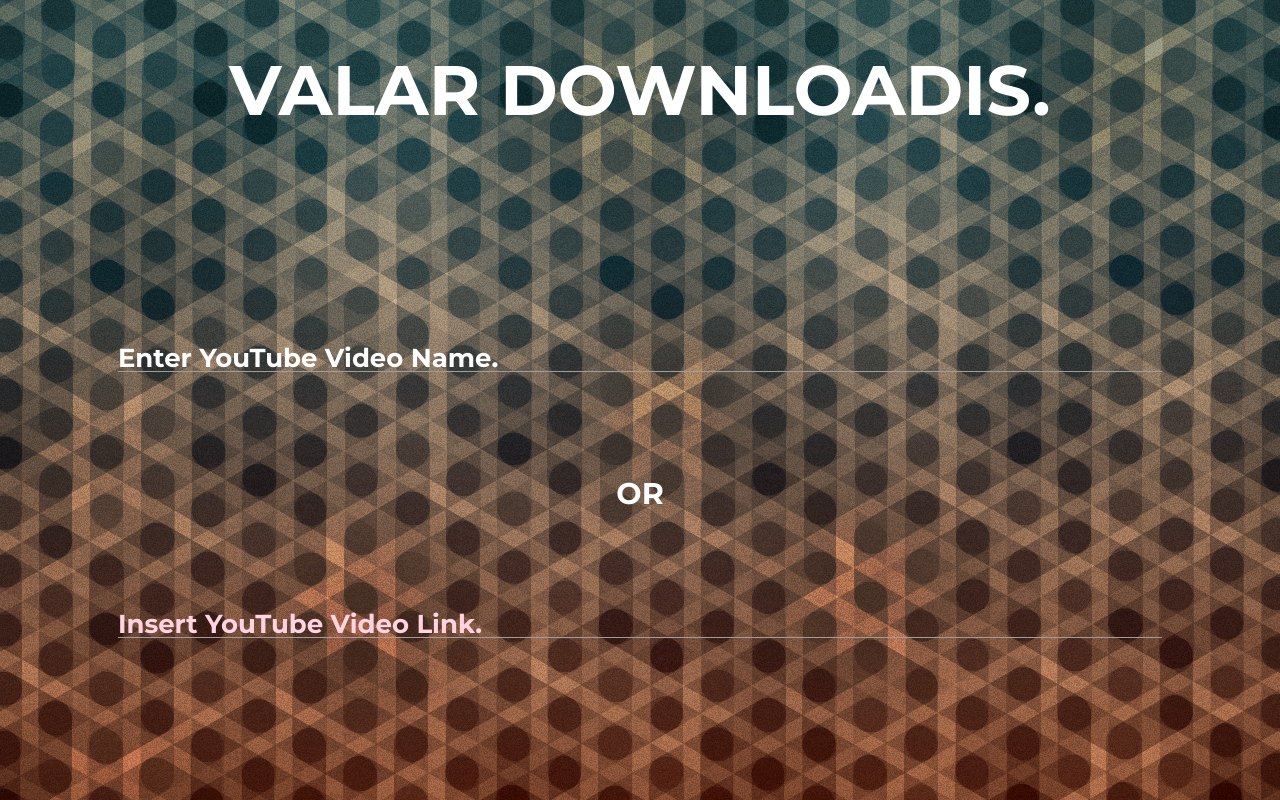
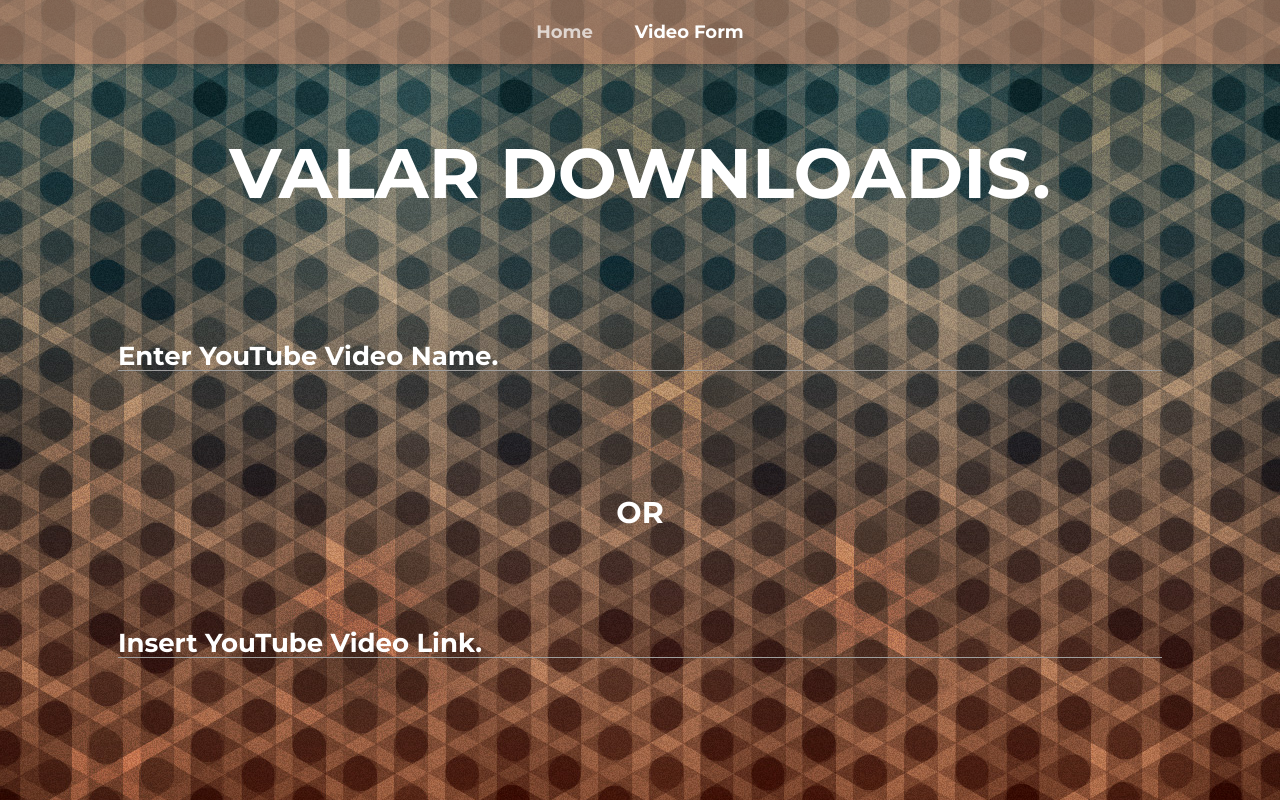
Before and after one commit to kushagraSahu/valardownloadis, a Django app: page /video/ in a window 1280 px wide. Run offline with Django 3.2, Linux system fonts and the light colour scheme; some libraries are stand-ins or nearby versions.

Commit message:
Video Section Completed, added video_time, minor frontend changes

```diff
--- a/app/templates/app/video_form.html
+++ b/app/templates/app/video_form.html
@@ -16,12 +16,16 @@
 		}
 		p {
 			text-align: center;
-			padding-top: 3%;
 			font-size: 70px;
 			font-family: "Montserrat", sans-serif;
 			font-weight: bolder;
 			color: white;
 		}
+		.home {
+			padding-top: 4%;
+			margin-bottom: 3%;
+		}
+
 		#icon_prefix{
 			text-align: center;
 			padding-top: 3%;
@@ -37,12 +41,35 @@
 			color: white;
 			font-weight: lighter;
 		}
+		#or {
+			margin-top: 7%;
+		}
 		#or p{
 			font-size:30px
 		}
+		nav{
+			position: fixed;
+			color: #fff;
+			background-color: rgba(200, 135, 104, 0.60);
+			width: 100%;
+			top: 0;
+			text-align: center;
+			z-index: 2;
+			font-family: "Montserrat", sans-serif;
+			font-weight: bolder;
+			color: white;
+		}
 	</style>
-	<div style="height:35%;">
-		<a href="{% url 'home' %}"><p>VALAR DOWNLOADIS.</p></a>
+	<nav>
+		<div class="nav-wrapper">
+			<div class="col s12">
+				<a href="{% url 'home' %}" class="breadcrumb">Home</a>
+				<a href="{% url 'video' %}" class="breadcrumb">Video Form</a>
+			</div>
+		</div>
+	</nav>
+	<div class="home" style="height:30%;">
+		<p><a href="{% url 'home' %}" style="color:white;"">VALAR DOWNLOADIS.</a></p>
 	</div>
 	<div class="row" style="margin-bottom:2%">
 		<form class ="input-field col m8 s12 l10 offset-l1 offset-m2" action="{% url 'download-video' %}" method="POST">
@@ -57,8 +84,8 @@
 	<div class="row" style="margin-top:2%" >
 		<form class ="input-field col m8 s12 l10 offset-l1 offset-m2" action="{% url 'download-video' %}" method="POST">
 			{% csrf_token %}
-			<input id="icon_prefix" type="url" name="url" autocomplete="off" class="validate">
-			<label for="icon_prefix" style="font-size:26px;color:#FFD3E2">Insert YouTube Video Link.</label>
+			<input id="icon_prefix" type="url" name="url" autocomplete="off" class="validate" spellcheck="false">
+			<label for="icon_prefix" style="font-size:26px;color:white">Insert YouTube Video Link.</label>
 		</form>
 	</div>
 </body>
--- a/app/views.py
+++ b/app/views.py
@@ -22,7 +22,7 @@ global activate_playlist
 global activate_video
 
 global hit_threshold
-hit_threshold = 6
+hit_threshold = 4
 
 activate_video = False
 activate_playlist = False
@@ -36,7 +36,7 @@ def home(request):
 def video(request):
 	return render(request, 'app/video_form.html')
 
-def get_download_links(watch_url, views):
+def get_download_links(watch_url):
 	print("Yo")
 	global hit_threshold
 	global flag_stay_video
@@ -88,7 +88,7 @@ def get_download_links(watch_url, views):
 							i+=1
 							video_format = link['title']
 							list_links.append(link)
-							print(str(i) + ". " + download + ", " + str(video_format) + ", Youtube Views: " + views)
+							print(str(i) + ". " + download + ", " + str(video_format) + ", Youtube Views: ")
 
 			print(list_links)
 			high_quality_link = list_links[0]
@@ -117,110 +117,130 @@ def download_video(request):
 	global hit_threshold
 	global activate_video
 	global activate_playlist
+	activate_video = True
+	activate_playlist = False
 	abort_override = False
 	query_range = 2
+	refresh_search_range = 3
 	search = request.POST.get('search', '')
 	if search:
-		search_url = base_yt_url + search
-		session1 = dryscrape.Session()
-		session1.visit(search_url)
-		response=session1.body()
-		soup = BeautifulSoup(response,"lxml")
-		list_results = soup.find('div', {'id': 'results'}).find('ol',{'class':'section-list'}).find('ol',{'class':'item-section'}).findAll('li')
-		watch_result_list = []
-		i=0
-		for result in list_results:
-			print(i)
-			if result.find('div', {'class': 'pyv-afc-ads-container'}):
-				continue
-			else:
-				print("Inside")
+		for i in range(0,refresh_search_range):
+			search_url = base_yt_url + search
+			session1 = dryscrape.Session()
+			session1.visit(search_url)
+			response=session1.body()
+			soup = BeautifulSoup(response,"lxml")
+			list_results = soup.find('div', {'id': 'results'}).find('ol',{'class':'section-list'}).find('ol',{'class':'item-section'}).findAll('li')
+			watch_result_list = []
+			i=0
+			for result in list_results:
+				print(i)
+				if result.find('div', {'class': 'pyv-afc-ads-container'}):
+					continue
+				else:
+					print("Inside")
+					hit_count = 1
+					while True:
+						print(hit_count)
+						if hit_count > hit_threshold:
+							abort_override = True
+							break
+						watch_result = result.find('div', {'class': "yt-lockup-content"})
+						if watch_result != None:
+							i+=1
+							print(watch_result)
+							watch_result_list.append(watch_result)
+							break
+						hit_count += 1
+
+					if(i>query_range):
+						break
+
+			#To get thumbnail photos of videos
+			video_duration_list = []
+			thumbnail_video_list = []
+			i=0
+			for result in list_results:
+				print(i)
+				if result.find('div', {'class': 'pyv-afc-ads-container'}):
+					continue
+				else:
+					print("Inside2")
+					hit_count = 1
+					while True:
+						print(hit_count)
+						print("in2")
+						if hit_count > hit_threshold:
+							abort_override = True
+							break
+						thumbnail_result = result.find('div', {'class': re.compile(r'yt-lockup-thumbnail')})
+						if thumbnail_result != None:
+							i+=1
+							thumbnail_src = thumbnail_result.find('span', {'class': 'yt-thumb-simple'}).find('img')['src']
+							thumbnail_video_list.append(thumbnail_src)
+							video_time = thumbnail_result.find('span', {'class': 'video-time'}).text
+							video_duration_list.append(video_time)
+							break
+						hit_count += 1
+
+					if(i>query_range):
+						break
+			list_video_details = []
+			for i in range(0,query_range+1):
+				video = {}
 				hit_count = 1
 				while True:
-					print(hit_count)
 					if hit_count > hit_threshold:
-						abort_override = True
 						break
-					watch_result = result.find('div', {'class': "yt-lockup-content"})
-					if watch_result != None:
-						i+=1
-						print(watch_result)
-						watch_result_list.append(watch_result)
+					video_views_no_text = watch_result_list[i].find('ul', {'class': 'yt-lockup-meta-info'})
+					if video_views_no_text != None:
+						video_views = video_views_no_text.findAll('li')[1].text
 						break
-					hit_count += 1
-
-				if(i>query_range):
+					hit_count+=1
+				if hit_count > hit_threshold:
+					continue
+				video_views = video_views.split()[0]
+				watch_url = watch_result_list[i].find('h3', {'class': 'yt-lockup-title'}).find('a')['href']
+				video_title = watch_result_list[i].find('h3', {'class': 'yt-lockup-title'}).find('a').text
+				video_time = video_duration_list[i]
+				thumbnail_src = thumbnail_video_list[i]
+				img_break = thumbnail_src.split('&')
+				res1 = "w=480"
+				res2 = "w=360"
+				thumbnail_src = img_break[0] + "&" + res1 + "&" + res2
+				for i in range(2,len(img_break)):
+					thumbnail_src = thumbnail_src + "&" + img_break[i]
+				download_links = get_download_links(watch_url)
+				if download_links != None:
+					high_quality_video_link = download_links['high_quality_video']
+					low_quality_video_link = download_links['low_quality_video']
+					video = {
+						'title': video_title,
+						'thumbnail': thumbnail_src,
+						'watch_link': base_youtube_watch+watch_url,
+						'views': video_views,
+						'highq_link': high_quality_video_link,
+						'lowq_link': low_quality_video_link,
+						'time': video_time,
+					}
+					list_video_details.append(video)
+				else:
 					break
 
-		#To get thumbnail photos of videos
-		thumbnail_video_list = []
-		i=0
-		for result in list_results:
-			print(i)
-			if result.find('div', {'class': 'pyv-afc-ads-container'}):
+			if not list_video_details:
 				continue
-			else:
-				print("Inside2")
-				hit_count = 1
-				while True:
-					print(hit_count)
-					print("in2")
-					if hit_count > hit_threshold:
-
-						abort_override = True
-						break
-					thumbnail_result = result.find('div', {'class': re.compile(r'yt-lockup-thumbnail')})
-					if thumbnail_result != None:
-						i+=1
-						thumbnail_src = thumbnail_result.find('span', {'class': 'yt-thumb-simple'}).find('img')['src']
-						thumbnail_video_list.append(thumbnail_src)
-						break
-					hit_count += 1
-
-				if(i>query_range):
-					break
-		print(thumbnail_video_list)
-		list_video_details = []
-		activate_video = True
-		activate_playlist = False
-		for i in range(0,query_range+1):
-			video = {}
-			hit_count = 1
-			while True:
-				if hit_count > hit_threshold:
-					break
-				video_views_no_text = watch_result_list[i].find('ul', {'class': 'yt-lockup-meta-info'})
-				if video_views_no_text != None:
-					video_views = video_views_no_text.findAll('li')[1].text
-					break
-				hit_count+=1
-			if hit_count > hit_threshold:
-				continue
-			video_views = video_views.split()[0]
-			watch_url = watch_result_list[i].find('h3', {'class': 'yt-lockup-title'}).find('a')['href']
-			video_title = watch_result_list[i].find('h3', {'class': 'yt-lockup-title'}).find('a').text
-			thumbnail_src = thumbnail_video_list[i]
-			img_break = thumbnail_src.split('&')
-			res1 = "w=480"
-			res2 = "w=360"
-			thumbnail_src = img_break[0] + "&" + res1 + "&" + res2
-			for i in range(2,len(img_break)):
-				thumbnail_src = thumbnail_src + "&" + img_break[i]
-			download_links = get_download_links(watch_url, video_views)
+			context = {
+				'list_videos': list_video_details,
+			}
+			return render(request, 'app/video_list.html', context)
+			break
+	else:
+		url = request.POST.get('url', '')
+		watch_url = "/" + url.split('/')[3]
+		print(watch_url)
+		while True:
+			download_links = get_download_links(watch_url)
 			if download_links != None:
-				high_quality_video_link = download_links['high_quality_video']
-				low_quality_video_link = download_links['low_quality_video']
-				video = {
-					'title': video_title,
-					'thumbnail': thumbnail_src,
-					'watch_link': base_youtube_watch+watch_url,
-					'views': video_views,
-					'highq_link': high_quality_video_link,
-					'lowq_link': low_quality_video_link,
-				}
-				list_video_details.append(video)
-
-		context = {
-			'list_videos': list_video_details,
-		}
-		return render(request, 'app/video_list.html', context)
+				break
+		webbrowser.open_new(download_links['high_quality_video'])
+		return render(request, 'app/home.html')
```
Also changed, not shown: app/templates/app/video_list.html (+32 -6 lines).
